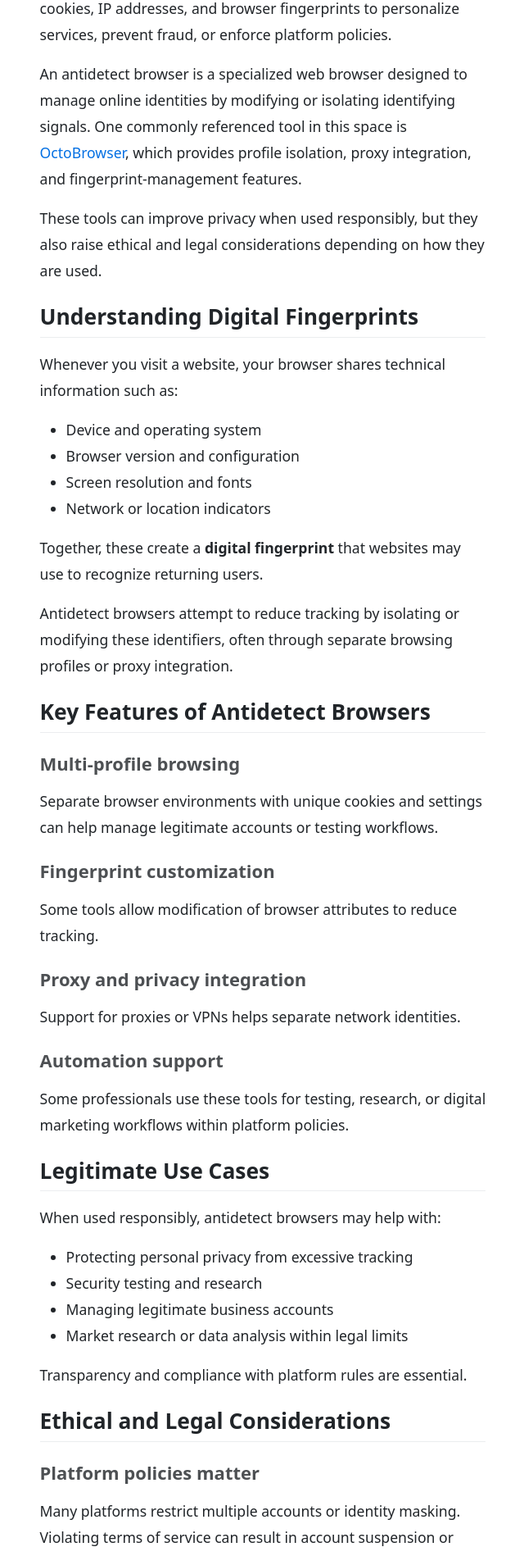
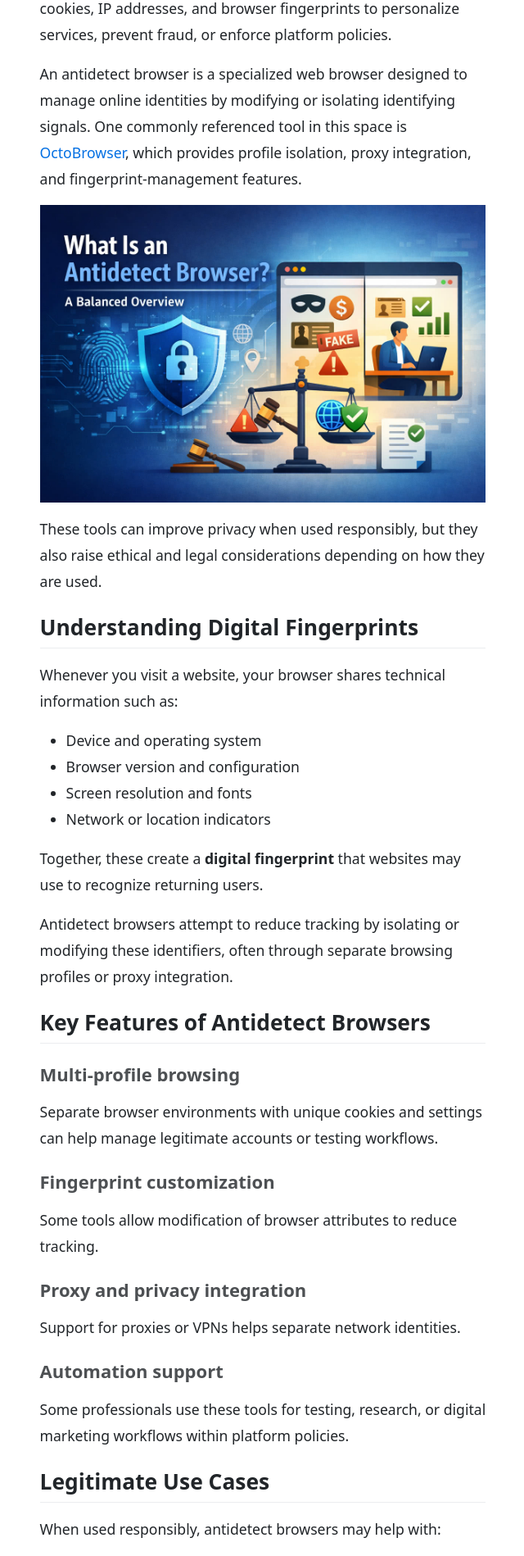
Before and after one commit to opensourcefeed/insights, a Jekyll site: the page built from _posts/2026-02-18-antidetect-browser-overview.md, in a window 1280 px wide. Shown: the part 415-2313 px from the top of the page at 82% size, without its empty margins (319-959 px from the left). Built offline with Jekyll 4.4.1, drawn with Linux system fonts in a browser that asks for light colours; comment, search, counter and statistics services are not loaded.

Commit message:
Antidetect browser featured image

```diff
--- a/_posts/2026-02-18-antidetect-browser-overview.md
+++ b/_posts/2026-02-18-antidetect-browser-overview.md
@@ -4,6 +4,7 @@ title: "What Is an Antidetect Browser? A Balanced Overview"
 description: "Balanced guide to antidetect browsers, privacy benefits, legal risks, ethical considerations, and responsible use online."
 categories: [Security, Privacy]
 tags: [antidetect browser, privacy, cybersecurity, digital marketing, browser security]
+image: /insights/assets/images/post-images/antidetect-browser.jpg
 ---
 
 ## What Is an Antidetect Browser?
@@ -11,6 +12,8 @@ tags: [antidetect browser, privacy, cybersecurity, digital marketing, browser se
 In today’s digital world, online privacy and identity protection are increasingly important. Websites routinely track users through cookies, IP addresses, and browser fingerprints to personalize services, prevent fraud, or enforce platform policies.
 
 An antidetect browser is a specialized web browser designed to manage online identities by modifying or isolating identifying signals. One commonly referenced tool in this space is [OctoBrowser](https://octobrowser.net/), which provides profile isolation, proxy integration, and fingerprint-management features.
+
+![What is Antidetect Browser](/insights/assets/images/post-images/antidetect-browser.jpg)
 
 These tools can improve privacy when used responsibly, but they also raise ethical and legal considerations depending on how they are used.
 
```
Also changed, not shown: assets/images/post-images/antidetect-browser.jpg (added).
